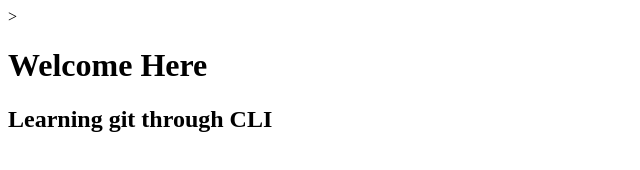
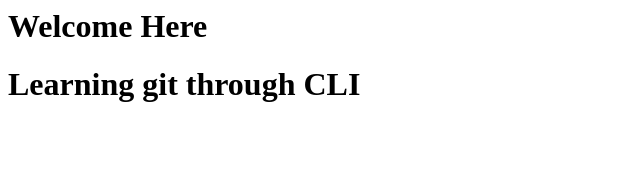
Before and after one commit to RahulAgrawal94/Sample-Git, a plain HTML site: page index.html in a window 1280 px wide. Shown: the whole page, without its empty margins (0-640 px from the left). Drawn offline with Linux system fonts and the light colour scheme.

Commit message:
Issues fixed

```diff
--- a/index.html
+++ b/index.html
@@ -3,10 +3,10 @@
 
 		Git sample file
 
-	</title>>
+	</title>
 	<head>
 
-		<h1> Welcome Here<h2>
+		<h1> Welcome Here <h1>
 
 	</head>
 
```
